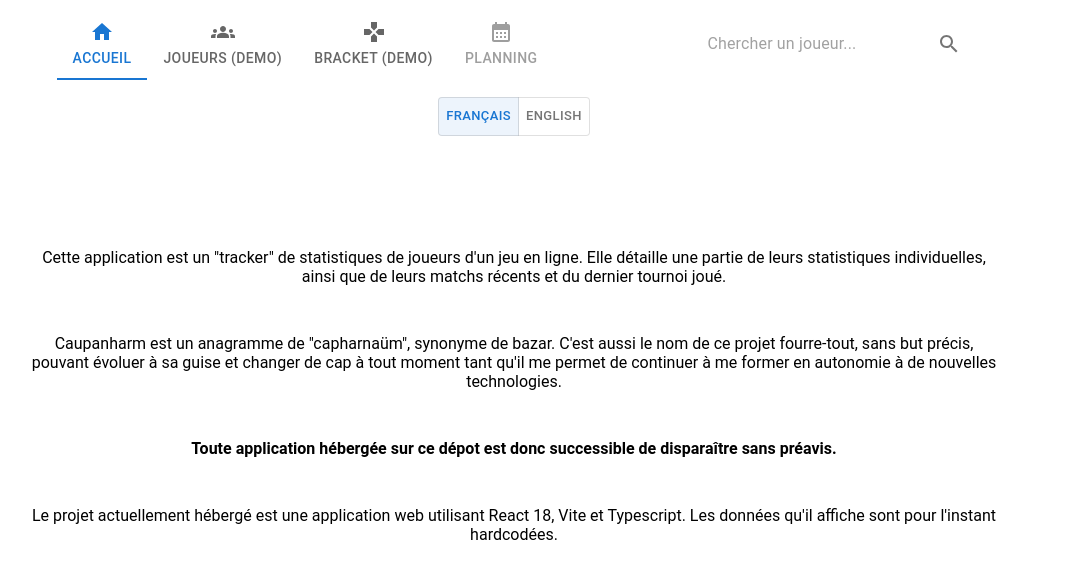
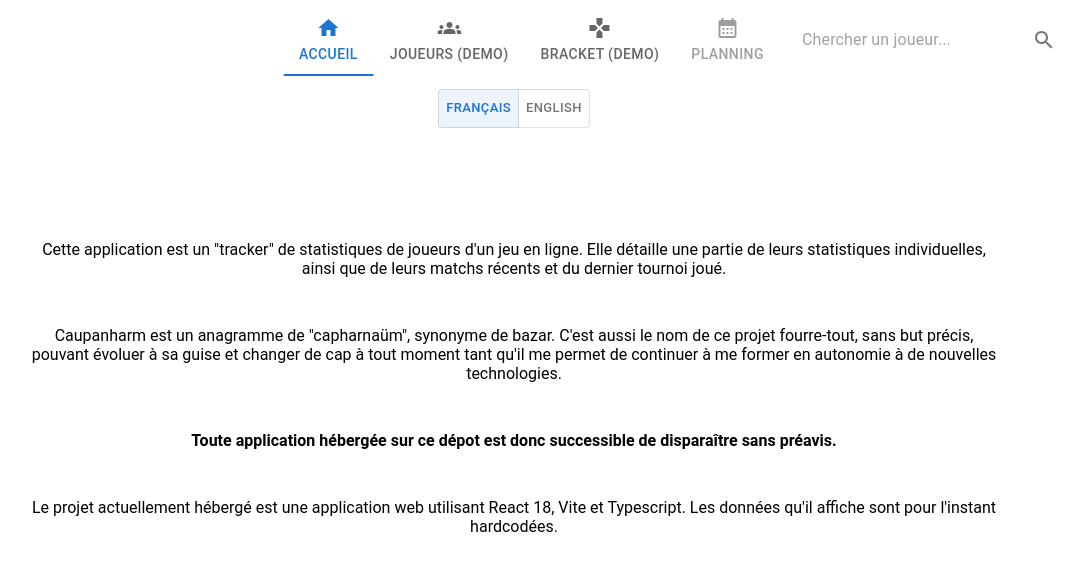
Before and after one commit to MateoFontanel/Caupanharm, a React (Vite) app: page / in a window 1280 px wide. Shown: the top 578 px of the page, without its empty margins (126-1209 px from the left). Built offline with nearby package versions, Linux system fonts and the light colour scheme.

Commit message:
Changed layout

```diff
--- a/src/components/NavBar.tsx
+++ b/src/components/NavBar.tsx
@@ -7,6 +7,7 @@ import HomeIcon from "@mui/icons-material/Home";
 import GamesIcon from "@mui/icons-material/Games";
 import GroupsIcon from "@mui/icons-material/Groups";
 import CalendarMonthIcon from "@mui/icons-material/CalendarMonth";
+import { Box } from "@mui/material";
 
 import { Link, Outlet, useLocation, useNavigate } from "@tanstack/react-router";
 import SearchIcon from "@mui/icons-material/Search";
@@ -36,84 +37,41 @@ const Navbar: FC = () => {
     setInputValue(event.target.value);
   };
 
+  const handleKeyDown = (event) => {
+    if (event.key === 'Enter') {
+      handleSearch();
+    }
+  };
+
   const handleSearch = () => {
     if (inputValue.trim() && inputValue.includes("#")) {
-      setTabValue(false) // not an error, API says false is allowed
-      navigate({ to: `/profile?username=${encodeURIComponent(inputValue)}` });
+      setTabValue(false); // not an error, API says false is allowed
+      const searchParams = {username: inputValue}
+      navigate({to: "/profile", search: searchParams });
     }
-    setInputValue('')
-
+    setInputValue("");
   };
 
   return (
     <>
-      <AppBar
-        sx={{
-          position: "sticky",
-          boxShadow: 0,
-          bgcolor: "white",
-          alignItems: "center",
-          borderBottom: "1px solid",
-        }}
-      >
-        <Toolbar>
-          <Tabs
-            value={tabValue}
-            onChange={handleChange}
-            selectionFollowsFocus={false}
-            centered
-            aria-label="navbar tabs"
-          >
-            <Tab
-              value="home"
-              icon={<HomeIcon />}
-              label="Accueil"
-              component={Link}
-              to="/"
-            />
-            <Tab
-              value="players"
-              icon={<GroupsIcon />}
-              label="Joueurs (demo)"
-              component={Link}
-              to="/players"
-            />
-            <Tab
-              value="matches"
-              icon={<GamesIcon />}
-              label="Bracket (demo)"
-              component={Link}
-              to="/matches"
-            />
-            <Tab
-              value="planning"
-              icon={<CalendarMonthIcon />}
-              label="Planning"
-              disabled
-            />
-            <Tab
-              value="player"
-              disabled
-            />
+      <AppBar sx={{position: 'sticky', boxShadow: 0, bgcolor: 'white', borderBottom: '1px solid' }}>
+      <Toolbar sx={{display: 'flex', justifyContent: 'space-between', width: '96.6%', px: 2, position: "relative"}}>
+        <Box sx={{flexGrow: 1, display: 'flex', justifyContent: 'center', position: 'absolute',left: '50%', transform: 'translateX(-47%)'}}>
+          <Tabs value={tabValue} onChange={handleChange} selectionFollowsFocus={false} aria-label="navbar tabs" >
+            <Tab value="home" icon={<HomeIcon />} label="Accueil" component={Link} to="/" />
+            <Tab value="players" icon={<GroupsIcon />} label="Joueurs (demo)" component={Link} to="/players" />
+            <Tab value="matches" icon={<GamesIcon />} label="Bracket (demo)" component={Link} to="/matches" />
+            <Tab value="planning" icon={<CalendarMonthIcon />} label="Planning" disabled />
           </Tabs>
-          <InputBase
-            value={inputValue}
-            onChange={handleInputChange}
-            required
-            placeholder="Chercher un joueur..."
-            inputProps={{ "aria-label": "rechercher" }}
-            sx={{ ml: 8, flexGrow: 1 }}
-          />
-          <IconButton
-            type="submit"
-            sx={{ p: "10px" }}
-            aria-label="search"
-            onClick={handleSearch}
-          >
+        </Box>
+        <Box sx={{ display: 'flex', alignItems: 'center', marginLeft: "auto", marginRight: "5%" }}>
+          <InputBase value={inputValue} onChange={handleInputChange} onKeyDown={handleKeyDown} required placeholder="Chercher un joueur..." inputProps={{ 'aria-label': 'rechercher' }} sx={{ ml: 2 }}/>
+          <IconButton type="submit" sx={{ p: '10px' }} aria-label="search" onClick={handleSearch}>
             <SearchIcon />
           </IconButton>
-        </Toolbar>
-      </AppBar>
+        </Box>
+      </Toolbar>
+    </AppBar>
       <Outlet />
     </>
   );
--- a/src/components/NavButtons.tsx
+++ b/src/components/NavButtons.tsx
@@ -1,4 +1,4 @@
-import React, { FC, useState, useEffect } from "react";
+import React, { useState, useEffect } from "react";
 import Button from "@mui/material/Button";
 import NavigateBeforeIcon from "@mui/icons-material/NavigateBefore";
 import NavigateNextIcon from "@mui/icons-material/NavigateNext";
@@ -19,49 +19,26 @@ export default function NavButtons({
   }, []);
 
   const handleDisplay = (event) => {
-    console.log("---------")
-    console.log("data size: ", dataSize)
-    console.log("page size: ", pageSize)
-    console.log("initial page: ", page)
     const requestedPage = (event.target.id === "prev") ? page-1 : page+1
     const lastPageSize = dataSize%pageSize
     const numberOfPages = (lastPageSize > 0) ? Math.floor(dataSize/pageSize) + 1 : Math.floor(dataSize/pageSize)
 
     if(requestedPage < 0) {
         setPage(0)
-        console.log("final page: ", 0 )
     }else if(requestedPage >= numberOfPages) {
         setPage(numberOfPages-1)
-        console.log("final page: ", numberOfPages-1)
     }else{
         setPage(requestedPage)
         setPrevButtonState(requestedPage > 0)
         setNextButtonState(requestedPage < numberOfPages-1)
-        console.log("final page: ", requestedPage)
     }
   };
 
   return (
-    <div style={{ display: "flex", justifyContent: "space-between" }}>
-      <Button
-        id="prev"
-        onClick={handleDisplay}
-        disabled={!prevButtonState}
-        variant="contained"
-        startIcon={<NavigateBeforeIcon />}
-      >
-        Page précédente
-      </Button>
+    <div style={{ display: "flex", justifyContent: "space-between", alignItems: "center", marginTop: "8px" }}>
+      <Button  id="prev" onClick={handleDisplay} disabled={!prevButtonState} variant="contained" startIcon={<NavigateBeforeIcon />}> Page précédente</Button>
       Page {page+1}/{Math.floor(dataSize/pageSize)+1}
-      <Button
-        id="next"
-        onClick={handleDisplay}
-        disabled={!nextButtonState}
-        variant="contained"
-        endIcon={<NavigateNextIcon />}
-      >
-        Page suivante
-      </Button>
+      <Button id="next" onClick={handleDisplay} disabled={!nextButtonState} variant="contained" endIcon={<NavigateNextIcon />}> Page suivante</Button>
     </div>
   );
 }
```
